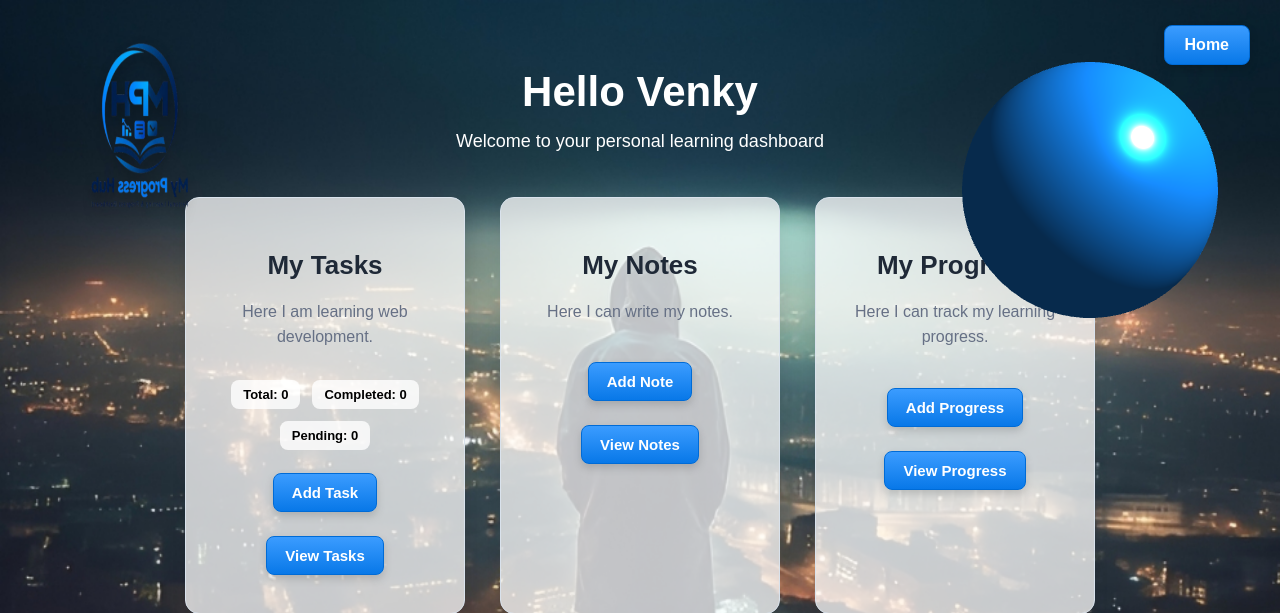
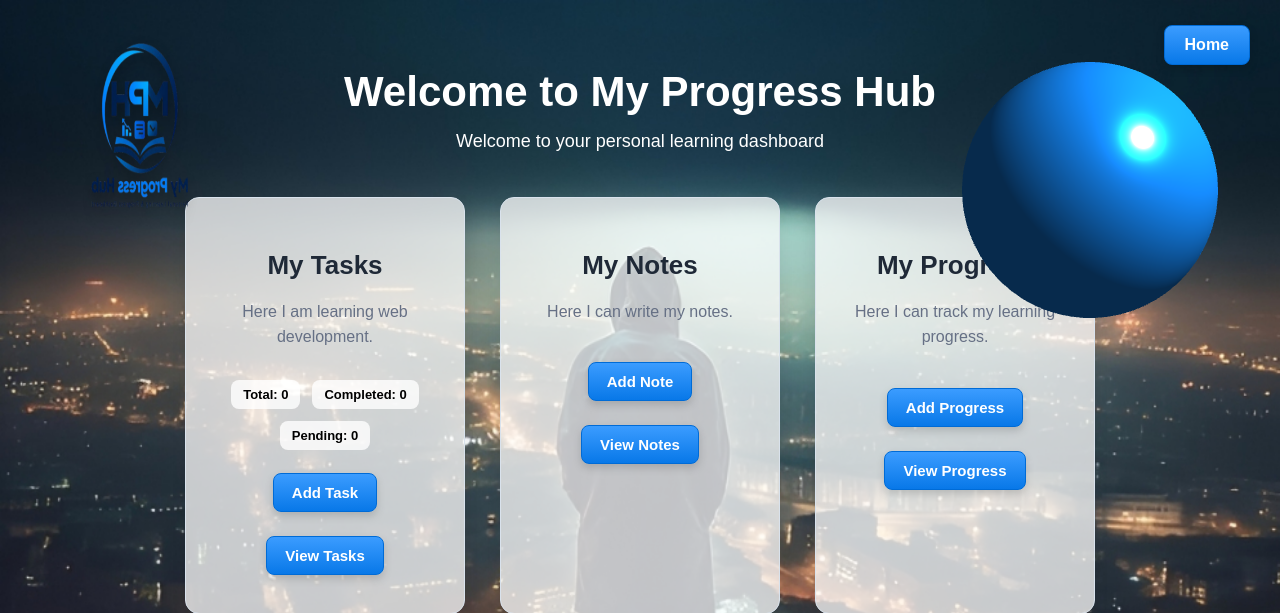
Before and after one commit to venky04-d/MyProgressHub, a Flask app: page / in a window 1280 px wide. Shown: the top 613 px of the page. Run offline with Flask 3, Linux system fonts and the light colour scheme; data that the repository does not hold is empty.

Commit message:
Update dashboard welcome message

```diff
--- a/templates/index.html
+++ b/templates/index.html
@@ -21,7 +21,7 @@
     <div id="sphere-container"></div>
 
     <!-- Main Heading -->
-    <h1>Hello Venky</h1>
+    <h1>Welcome to My Progress Hub</h1>
 
     <p class="welcome-text">
         Welcome to your personal learning dashboard
```
